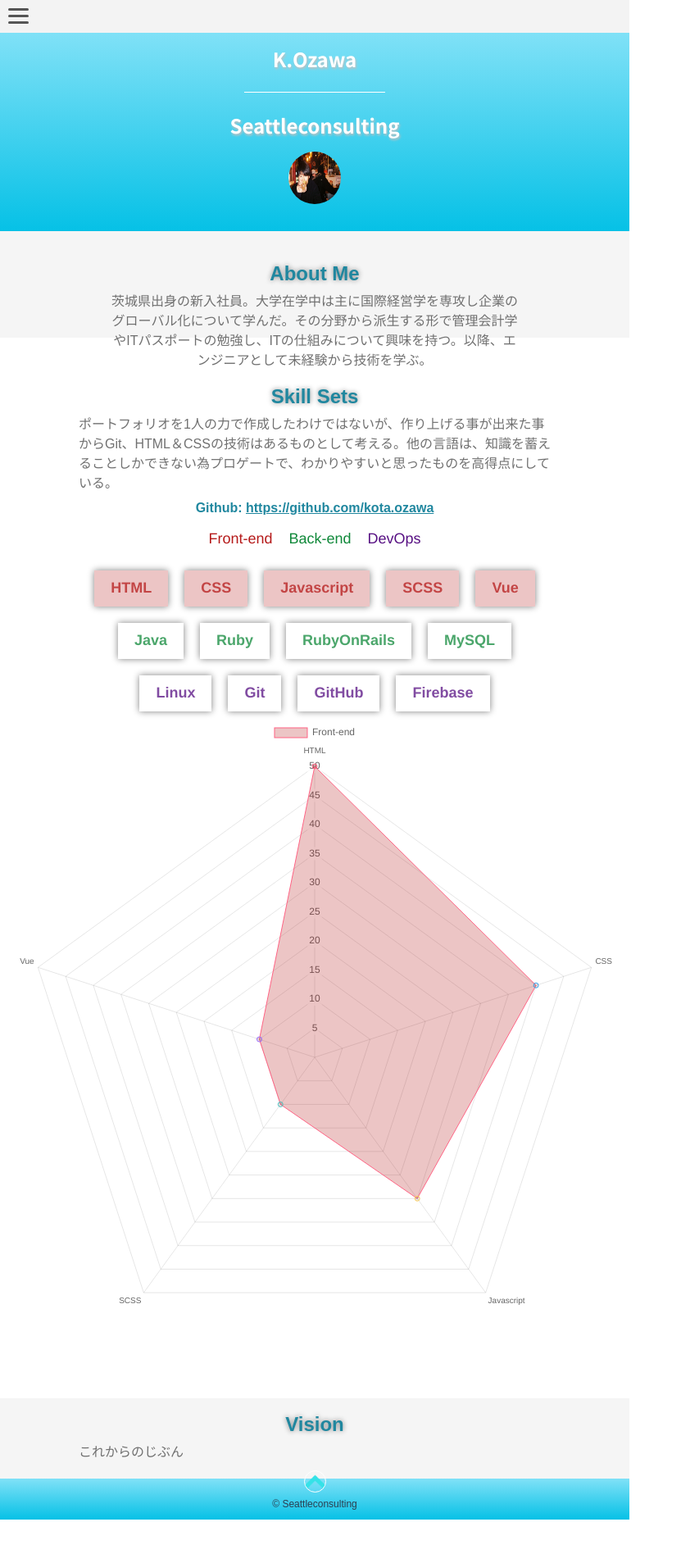
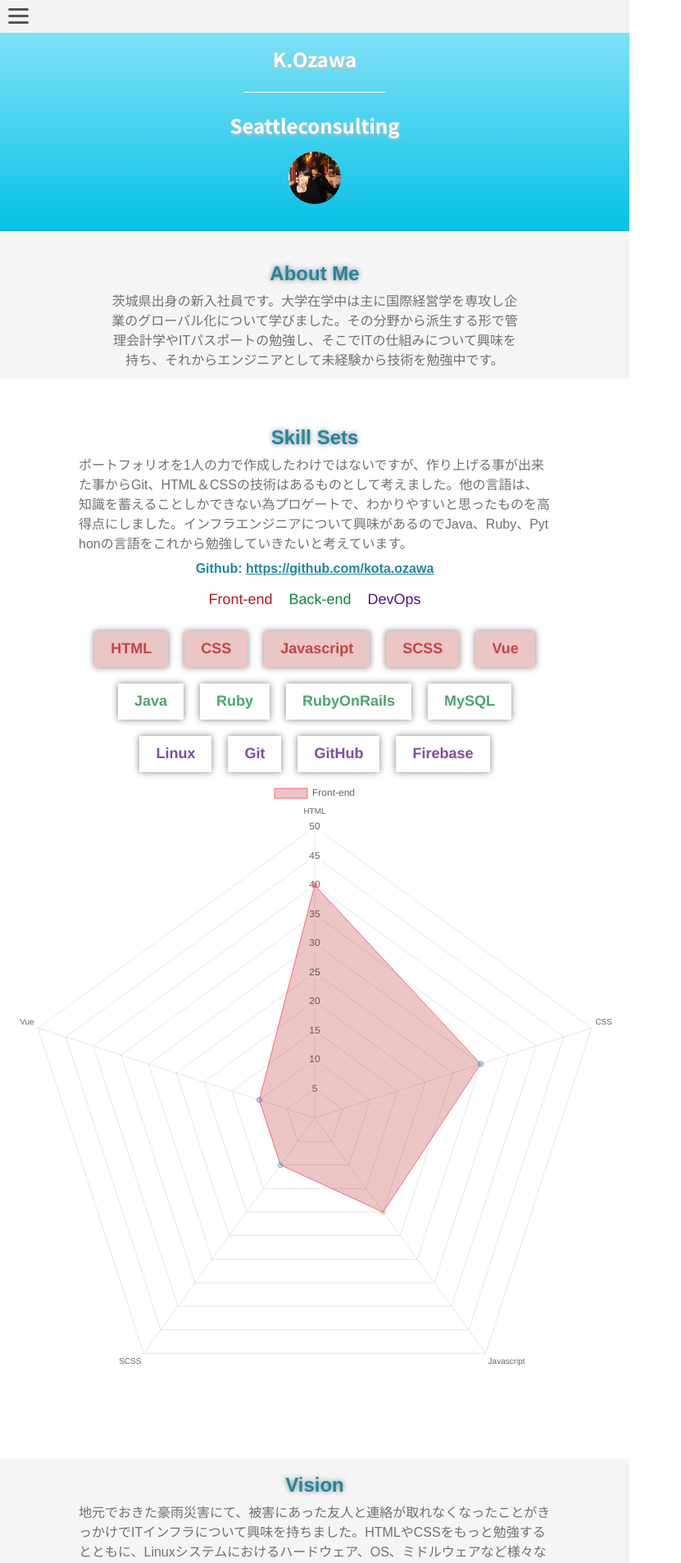
Before and after one commit to kota-1248/portfolio, a Vue app: page / in a window 1280 px wide. Shown: the top 1907 px of the page at 82% size, without its empty margins (0-831 px from the left). Before the commit the page ends 1854 px from the top, so only its background shows below. Built offline with nearby package versions, Linux system fonts and the light colour scheme; what vue-smoothscroll would draw is missing.

Commit message:
【ポートフォリオ実装】20200416

```diff
--- a/src/components/About.vue
+++ b/src/components/About.vue
@@ -5,7 +5,7 @@
     </div>
     <div id="aboutExplain">
       <p>
-        茨城県出身の新入社員。大学在学中は主に国際経営学を専攻し企業のグローバル化について学んだ。その分野から派生する形で管理会計学やITパスポートの勉強し、ITの仕組みについて興味を持つ。以降、エンジニアとして未経験から技術を学ぶ。
+        茨城県出身の新入社員です。大学在学中は主に国際経営学を専攻し企業のグローバル化について学びました。その分野から派生する形で管理会計学やITパスポートの勉強し、そこでITの仕組みについて興味を持ち、それからエンジニアとして未経験から技術を勉強中です。
       </p>
     </div>
   </div>
@@ -25,7 +25,7 @@ export default {
 #aboutSection {
   background-color: #f5f5f5;
   text-align: center;
-  padding: 40px 0;
+  padding: 40px 0 90px 0;
   height: auto;
   width: 100%;
 }
--- a/src/components/DevChart.vue
+++ b/src/components/DevChart.vue
@@ -6,11 +6,11 @@ export default {
   data () {
     return {
       data: {
-        labels: ['Linux', 'Git', 'GitHub', 'Firebase'],
+        labels: ['Linux', 'Git', 'GitHub', 'Firebase',],
         datasets: [
           {
             label: 'DevOps',
-            data: [30, 50, 40, 20],
+            data: [30, 45, 40, 20],
             backgroundColor: [
               'rgba(87, 16, 131, 0.25)'
             ],
--- a/src/components/FrontChart.vue
+++ b/src/components/FrontChart.vue
@@ -10,7 +10,7 @@ export default {
         datasets: [
           {
             label: 'Front-end',
-            data: [50, 40, 30, 10, 10],
+            data: [40, 30, 20, 10, 10],
             backgroundColor: [
               'rgba(181, 26, 26, 0.25)'
             ],
--- a/src/components/Header.vue
+++ b/src/components/Header.vue
@@ -9,14 +9,17 @@
       <label
         id="nav-open"
         for="nav-input"
-      ><span /></label>
+      ><span @click="openmenu" /></label>
       <label
         id="nav-close"
         class="nav-unshown"
         for="nav-input"
       />
-      <div id="nav-content">
-        <Menu />
+      <div
+        id="nav-content"
+        :class="{'nav-unshown': isActive}"
+      >
+        <Menu @sample="closemenu" />
       </div>
     </div>
   </div>
@@ -27,6 +30,19 @@ export default {
   name: "Header",
   components: {
     Menu
+  },
+  data(){
+    return{
+      isActive:false
+    }
+  },
+  methods:{
+    closemenu(){
+      this.isActive=true
+    },
+    openmenu(){
+      this.isActive=false
+    }
   }
 }
 </script>
--- a/src/components/Menu.vue
+++ b/src/components/Menu.vue
@@ -3,7 +3,7 @@
     <span
       id="drawerButton"
       class="css-bar"
-    ><img src="../assets/menu.png"></span>
+    ><img src="../assets/batu.png"></span>
     <ul id="drawerMenuSection">
       <li
         id="drawerMenuItem"
@@ -49,7 +49,8 @@ export default {
         document.querySelector('#app'),
         400,
         'y'
-      )
+      ),
+      this.$emit('sample')
     }
   }
 }
--- a/src/components/Skill.vue
+++ b/src/components/Skill.vue
@@ -5,7 +5,7 @@
     </div>
     <div id="skillExplain">
       <p>
-        ポートフォリオを1人の力で作成したわけではないが、作り上げる事が出来た事からGit、HTML＆CSSの技術はあるものとして考える。他の言語は、知識を蓄えることしかできない為プロゲートで、わかりやすいと思ったものを高得点にしている。
+        ポートフォリオを1人の力で作成したわけではないですが、作り上げる事が出来た事からGit、HTML＆CSSの技術はあるものとして考えました。他の言語は、知識を蓄えることしかできない為プロゲートで、わかりやすいと思ったものを高得点にしました。インフラエンジニアについて興味があるのでJava、Ruby、Pythonの言語をこれから勉強していきたいと考えています。
       </p>
     </div>
     <label id="gitHubLabel">
--- a/src/components/Vision.vue
+++ b/src/components/Vision.vue
@@ -5,7 +5,7 @@
     </div>
     <div id="visionExplain">
       <p>
-        これからのじぶん
+        地元でおきた豪雨災害にて、被害にあった友人と連絡が取れなくなったことがきっかけでITインフラについて興味を持ちました。HTMLやCSSをもっと勉強するとともに、Linuxシステムにおけるハードウェア、OS、ミドルウェアなど様々な構築の経験を持ち将来は構築だけにとどまらず、設計から携われるエンジニアになりたいと考えています。
       </p>
     </div>
   </div>
```
